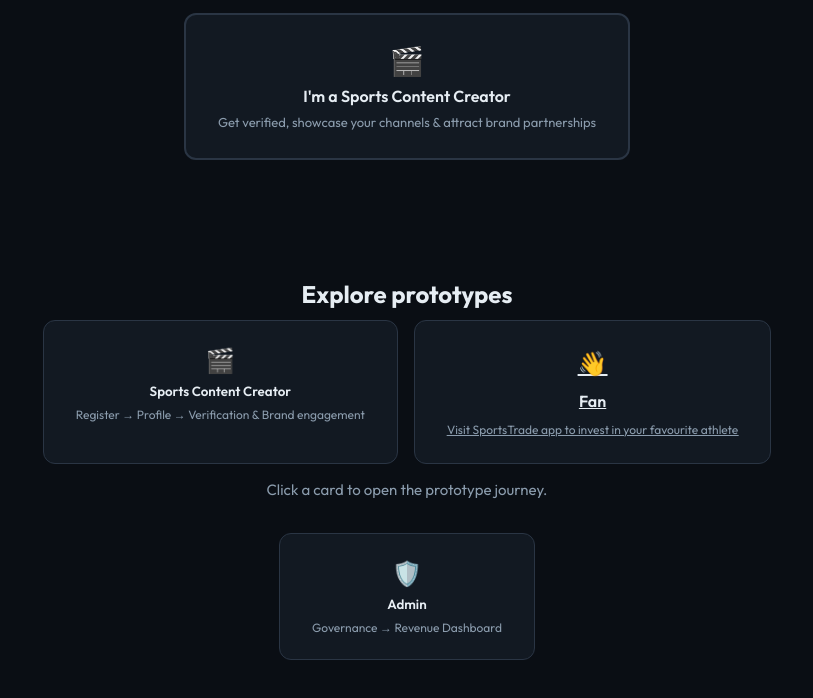
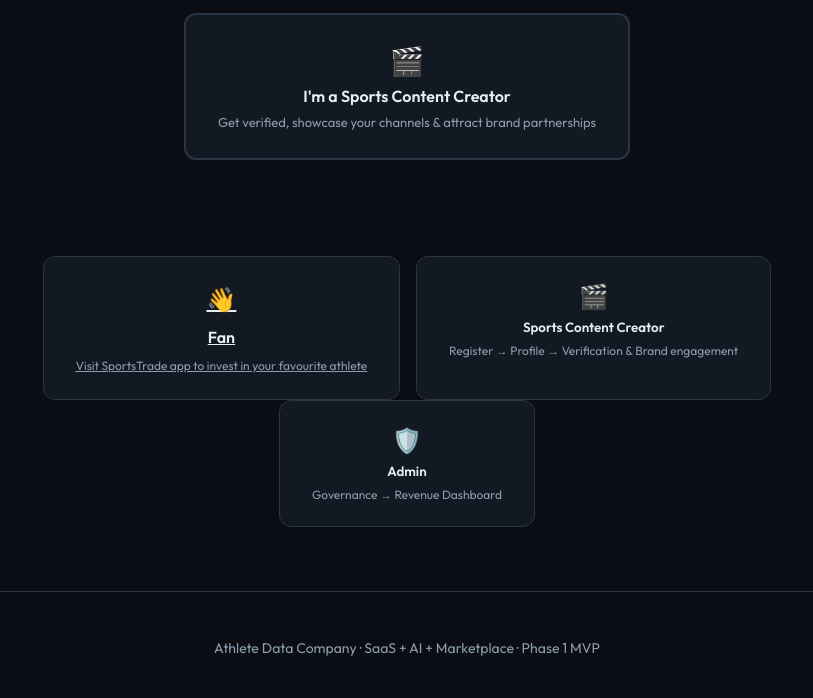
Before and after one commit to mn5658734/AthleteDataCompany, a plain HTML site: page index.html in a window 1280 px wide. Shown: the part 550-1248 px from the top of the page, without its empty margins (233-1046 px from the left). Drawn offline with Linux system fonts and the light colour scheme.

Commit message:
Remove Explore prototypes heading; Fan card first, then Creator

```diff
--- a/index.html
+++ b/index.html
@@ -45,20 +45,18 @@
       </div>
     </section>
     <section class="personas-preview" id="personas">
-      <h2>Explore prototypes</h2>
       <div class="persona-cards">
+        <a href="https://sportstrade.world/" target="_blank" rel="noopener noreferrer" class="persona-card fan-card">
+          <span class="card-icon">👋</span>
+          <span class="card-title">Fan</span>
+          <span class="card-route card-route-underline"><u>Visit SportsTrade app to invest in your favourite athlete</u></span>
+        </a>
         <button type="button" class="persona-card" data-persona="creator">
           <span class="card-icon">🎬</span>
           <span class="card-title">Sports Content Creator</span>
           <span class="card-route">Register → Profile → Verification & Brand engagement</span>
         </button>
-        <a href="https://sportstrade.world/" target="_blank" rel="noopener noreferrer" class="persona-card fan-card">
-          <span class="card-icon">👋</span>
-          <span class="card-title">Fan</span>
-          <span class="card-route card-route-underline"><u>Visit SportsTrade app to invest in your favourite athlete</u></span>
-        </a>
       </div>
-      <p class="personas-sub">Click a card to open the prototype journey.</p>
       <div class="persona-cards">
         <button type="button" class="persona-card" data-persona="admin">
           <span class="card-icon">🛡️</span>
```
